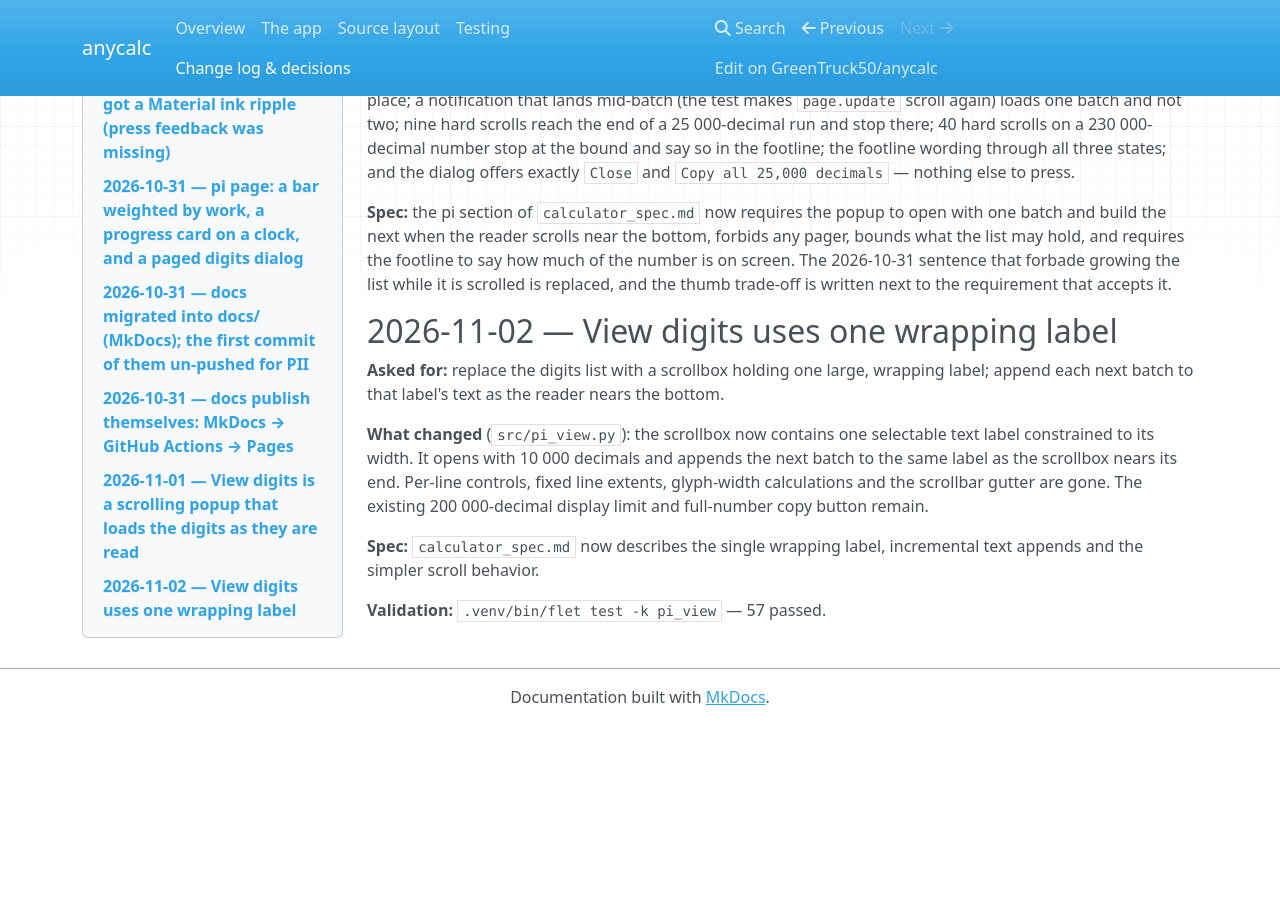
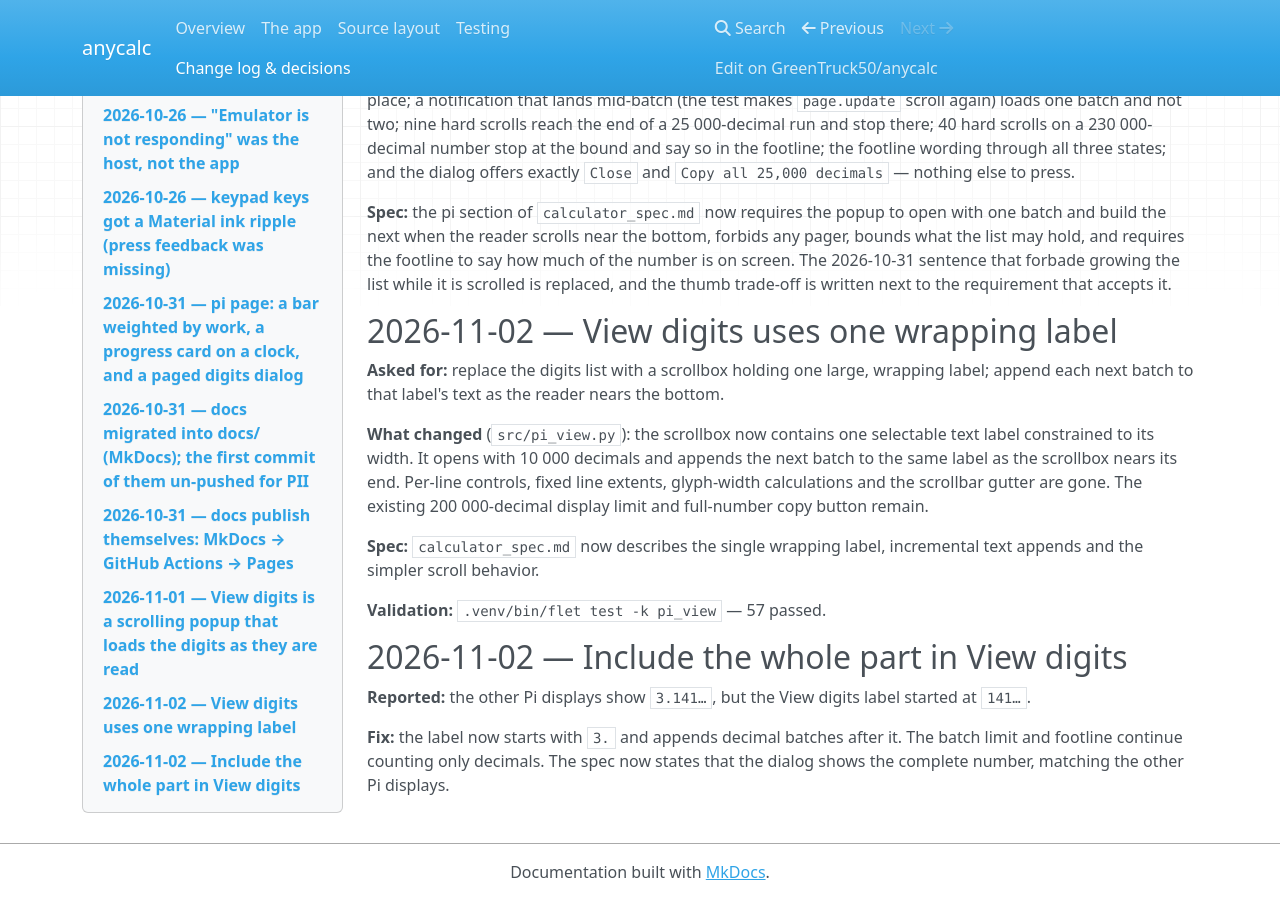
Before and after one commit to GreenTruck50/anycalc, an MkDocs documentation site: the page built from docs/Change log & decisions.md, in a window 1280 px wide and 900 px high, scrolled down 26338 px. Built offline with MkDocs 1.6.1, drawn with Linux system fonts in a browser that asks for light colours; nearby versions of some CDN libraries; before the commit the page ends 27063 px from its top, so only the background shows below that.

Commit message:
Show whole Pi in digits dialog

```diff
--- a/docs/Change log & decisions.md
+++ b/docs/Change log & decisions.md
@@ -393,3 +393,9 @@ The Android emulator window repeatedly triggered an "is not responding" dialog w
 **Spec:** `calculator_spec.md` now describes the single wrapping label, incremental text appends and the simpler scroll behavior.
 
 **Validation:** `.venv/bin/flet test -k pi_view` — 57 passed.
+
+## 2026-11-02 — Include the whole part in View digits
+
+**Reported:** the other Pi displays show `3.141…`, but the View digits label started at `141…`.
+
+**Fix:** the label now starts with `3.` and appends decimal batches after it. The batch limit and footline continue counting only decimals. The spec now states that the dialog shows the complete number, matching the other Pi displays.
```
Also changed, not shown: calculator_spec.md (+5 -3 lines), 2 other files.
